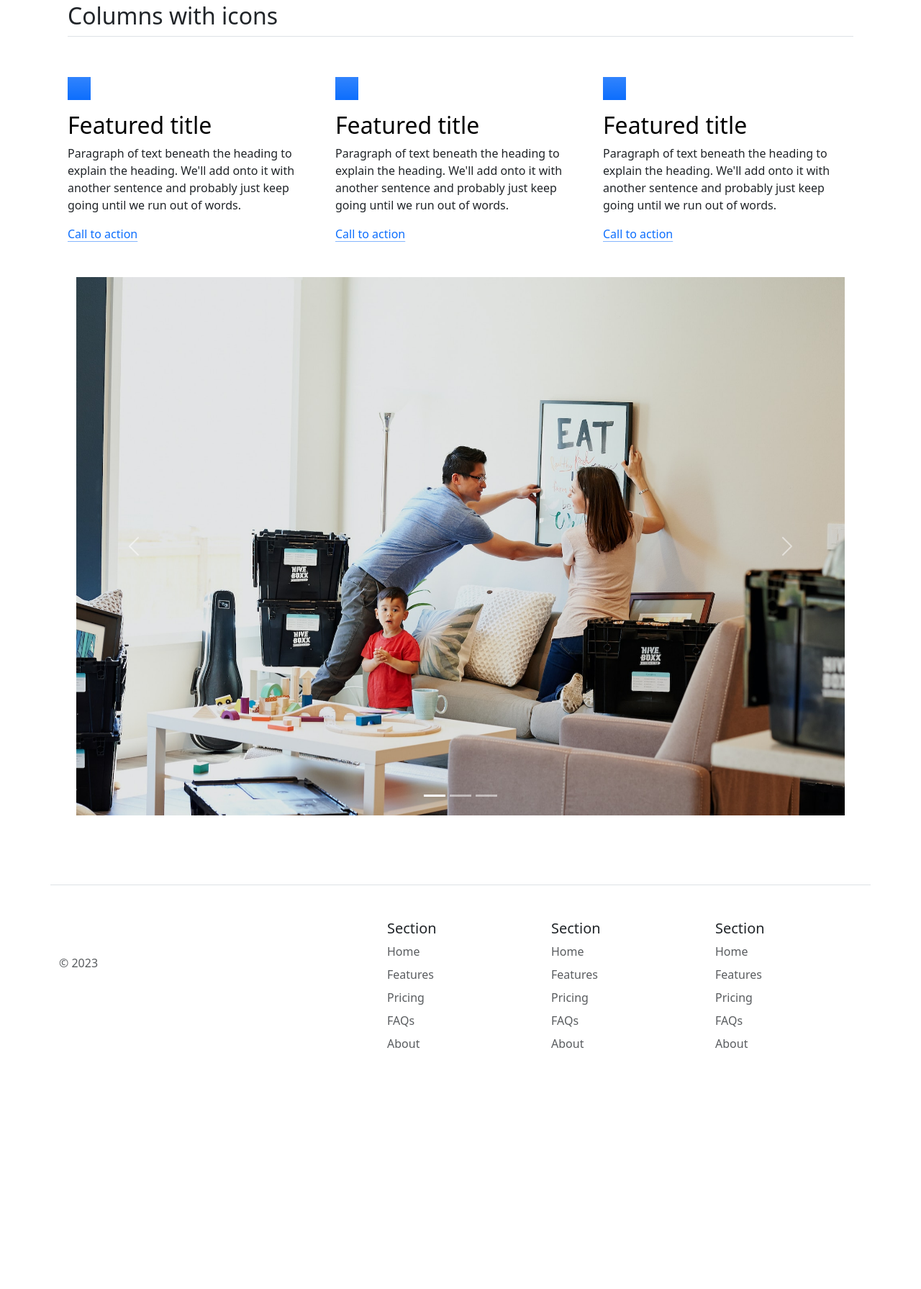
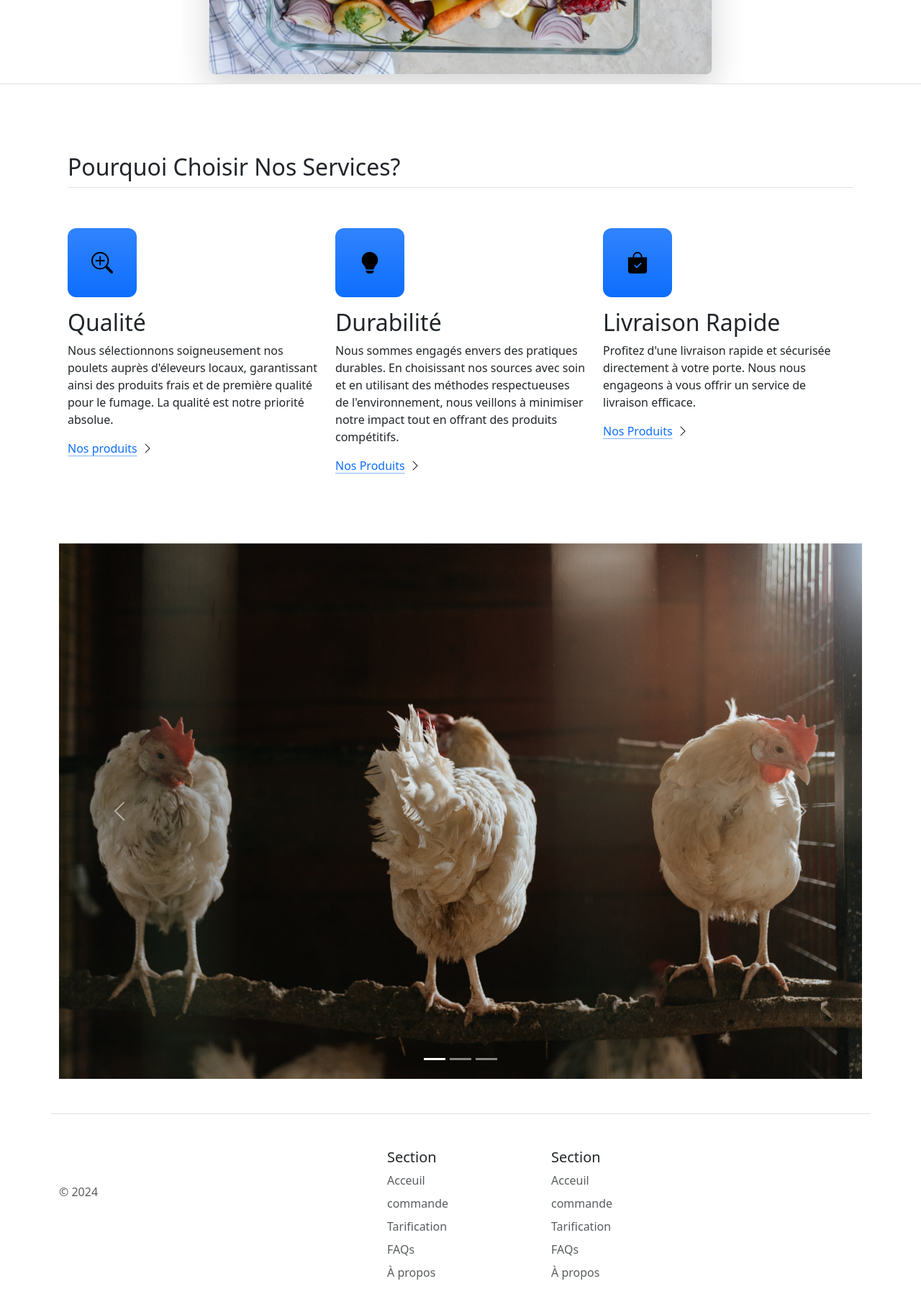
Before and after one commit to xenon28/produits-fumees, a plain HTML site: page index.html in a window 1280 px wide. Shown: the part 831-2622 px from the top of the page at 72% size. Before the commit the page ends 2413 px from the top, so only its background shows below. Drawn offline with nearby package versions, Linux system fonts and the light colour scheme.

Commit message:
Add files via upload

```diff
--- a/index.html
+++ b/index.html
@@ -1,5 +1,5 @@
 <!DOCTYPE html>
-<html lang="en" data-bs-theme="punk">
+<html lang="en">
 
 <head>
   <meta charset="UTF-8">
@@ -8,146 +8,165 @@
   <link href="https://cdn.jsdelivr.net/npm/bootstrap@5.3.0-alpha2/dist/css/bootstrap.min.css" rel="stylesheet"
     integrity="sha384-aFq/bzH65dt+w6FI2ooMVUpc+21e0SRygnTpmBvdBgSdnuTN7QbdgL+OapgHtvPp" crossorigin="anonymous">
   <style>
+    .feature-icon {
+      width: 6rem;
+      height: 6rem;
+      border-radius: 0.75rem;
+
+    }
+
+
+
 
   </style>
 </head>
 
 <body>
 
-  <nav class="navbar navbar-expand-lg bg-body-tertiary">
+  <nav class="navbar navbar-expand-lg bg-body-tertiary" >
     <div class="container-fluid">
-      <a class="navbar-brand" href="#"><svg xmlns="http://www.w3.org/2000/svg" width="30" height="25" fill="currentColor" class="bi bi-arrow-down-up" viewBox="0 0 16 16">
-        <path fill-rule="evenodd" d="M11.5 15a.5.5 0 0 0 .5-.5V2.707l3.146 3.147a.5.5 0 0 0 .708-.708l-4-4a.5.5 0 0 0-.708 0l-4 4a.5.5 0 1 0 .708.708L11 2.707V14.5a.5.5 0 0 0 .5.5m-7-14a.5.5 0 0 1 .5.5v11.793l3.146-3.147a.5.5 0 0 1 .708.708l-4 4a.5.5 0 0 1-.708 0l-4-4a.5.5 0 0 1 .708-.708L4 13.293V1.5a.5.5 0 0 1 .5-.5"/>
-      </svg> Meets</a>
-      <button class="navbar-toggler" type="button" data-bs-toggle="collapse" data-bs-target="#navbarSupportedContent" aria-controls="navbarSupportedContent" aria-expanded="false" aria-label="Toggle navigation">
+      <a class="navbar-brand" href="#"><img src="./Leonardo_Diffusion_XL_logo_meat_picture_delivery_product_0.jpg" alt="moveit brand icon" height="25"> Meat UP</a>
+      <button class="navbar-toggler" type="button" data-bs-toggle="collapse" data-bs-target="#navbarSupportedContent"
+        aria-controls="navbarSupportedContent" aria-expanded="false" aria-label="Toggle navigation">
         <span class="navbar-toggler-icon"></span>
       </button>
       <div class="collapse navbar-collapse" id="navbarSupportedContent">
         <ul class="navbar-nav me-auto mb-2 mb-lg-0">
           <li class="nav-item">
-            <a class="nav-link active" aria-current="page" href="#">Home</a>
+            <a class="nav-link active" aria-current="page" href="#">Acceuil</a>
           </li>
           <li class="nav-item">
-            <a class="nav-link" href="#">about</a>
+            <a class="nav-link" href="#">À propos</a>
           </li>
           <li class="nav-item dropdown">
             <a class="nav-link dropdown-toggle" href="#" role="button" data-bs-toggle="dropdown" aria-expanded="false">
-              services
+              Services
             </a>
             <ul class="dropdown-menu">
-              <li><a class="dropdown-item" href="#">Action</a></li>
-              <li><a class="dropdown-item" href="#">Another action</a></li>
-              <li><hr class="dropdown-divider"></li>
-              <li><a class="dropdown-item" href="#">Something else here</a></li>
+              <li><a class="dropdown-item" href="#">Tarification</a></li>
+              <li><a class="dropdown-item" href="#">Commandes</a></li>
+              <li>
+                <hr class="dropdown-divider">
+              </li>
+              <li><a class="dropdown-item" href="#">Contact : +237672279685</a></li>
             </ul>
           </li>
-
         </ul>
         <form class="d-flex" role="search">
-          <input class="form-control me-2" type="search" placeholder="previous" aria-label="Search">
-          <button class="btn btn-outline-success" type="submit">more</button>
+          <input class="form-control me-2" type="search" placeholder="Recherche de produits" aria-label="Search">
+          <button class="btn btn-outline-success" type="submit">Check</button>
         </form>
       </div>
     </div>
   </nav>
-  <div class="px-4 pt-5 my-5 text-center border-bottom">
-    <h1 class="display-4 fw-bold text-body-emphasis">Move With Joy</h1>
-    <div class="col-lg-6 mx-auto">
-      <p class="lead mb-4">Welcome to our website, where we are on a mission to provide exceptional moving services to customers in the US. As a startup, we believe that moving doesn't have to be stressful or complicated, and we are passionate about making the process as seamless and enjoyable as possible.
 
 
-
-
-
-
+  <div class="px-4 pt-5 my-5 text-center border-bottom">
+    <h1 class="display-4 fw-bold text-body-emphasis">Savourez l'Excellence </h1>
+    <div class="col-lg-6 mx-auto">
+      <p class="lead mb-4">Bienvenue sur notre plateforme de transformation de viande spécialisée dans le fumage de poulets ! Nous sommes déterminés à offrir des produits de qualité supérieure pour satisfaire les amateurs de saveurs authentiques.
       </p>
       <div class="d-grid gap-2 d-sm-flex justify-content-sm-center mb-5">
-        <button type="button" class="btn btn-primary btn-lg px-4 me-sm-3">Get a Quote</button>
-        <button type="button" class="btn btn-outline-secondary btn-lg px-4">Contact US</button>
+        <button type="button" class="btn btn-primary btn-lg px-4 me-sm-3">Nos Produits</button>
+        <button type="button" class="btn btn-outline-secondary btn-lg px-4">Nous contacter</button>
       </div>
     </div>
-    <div class="overflow-hidden" style="max-height: 30vh;">
+    <div class="overflow-hidden" style="max-height: 60vh;">
       <div class="container px-5">
-        <img src="./moving-van.jpg" class="img-fluid border rounded-3 shadow-lg mb-4" alt="Example image" width="700" height="500" loading="lazy">
+        <img src="./new2.jpg" class="img-fluid border rounded-3 shadow-lg mb-4" alt="Example image" width="700"
+         height="500" loading="lazy" >
       </div>
     </div>
   </div>
+
   <div class="container px-4 py-5" id="featured-3">
-    <h2 class="pb-2 border-bottom">Columns with icons</h2>
+    <h2 class="pb-2 border-bottom">Pourquoi Choisir Nos Services?</h2>
     <div class="row g-4 py-5 row-cols-1 row-cols-lg-3">
       <div class="feature col">
-        <div class="feature-icon d-inline-flex align-items-center justify-content-center text-bg-primary bg-gradient fs-2 mb-3">
-          <svg class="bi" width="1em" height="1em"><use xlink:href="#collection"></use></svg>
+        <div
+          class="feature-icon d-inline-flex align-items-center justify-content-center text-bg-primary bg-gradient fs-2 mb-3">
+          <img src="./zoom-in.svg" style="color: aliceblue;" alt="briefcase" height="30">
         </div>
-        <h3 class="fs-2 text-body-emphasis">Featured title</h3>
-        <p>Paragraph of text beneath the heading to explain the heading. We'll add onto it with another sentence and probably just keep going until we run out of words.</p>
+        <h3 class="fs-2">Qualité</h3>
+        <p>
+          Nous sélectionnons soigneusement nos poulets auprès d'éleveurs locaux, garantissant ainsi des produits frais et de première qualité pour le fumage. La qualité est notre priorité absolue.
+        </p>
         <a href="#" class="icon-link">
-          Call to action
-          <svg class="bi"><use xlink:href="#chevron-right"></use></svg>
+          Nos produits
+          <img src="./chevron-right.svg"  alt="chevron-right">
         </a>
       </div>
       <div class="feature col">
-        <div class="feature-icon d-inline-flex align-items-center justify-content-center text-bg-primary bg-gradient fs-2 mb-3">
-          <svg class="bi" width="1em" height="1em"><use xlink:href="#people-circle"></use></svg>
+        <div
+          class="feature-icon d-inline-flex align-items-center justify-content-center text-bg-primary bg-gradient fs-2 mb-3">
+          <img src="./lightbulb-fill.svg"  alt="lightbulb-fill" height="30">
         </div>
-        <h3 class="fs-2 text-body-emphasis">Featured title</h3>
-        <p>Paragraph of text beneath the heading to explain the heading. We'll add onto it with another sentence and probably just keep going until we run out of words.</p>
+        <h3 class="fs-2"> Durabilité</h3>
+        <p>Nous sommes engagés envers des pratiques durables. En choisissant nos sources avec soin et en utilisant des méthodes respectueuses de l'environnement, nous veillons à minimiser notre impact tout en offrant des produits compétitifs.</p>
         <a href="#" class="icon-link">
-          Call to action
-          <svg class="bi"><use xlink:href="#chevron-right"></use></svg>
+          Nos Produits
+          <img src="./chevron-right.svg" alt="chevron-right">
         </a>
       </div>
       <div class="feature col">
-        <div class="feature-icon d-inline-flex align-items-center justify-content-center text-bg-primary bg-gradient fs-2 mb-3">
-          <svg class="bi" width="1em" height="1em"><use xlink:href="#toggles2"></use></svg>
+        <div
+          class="feature-icon d-inline-flex align-items-center justify-content-center text-bg-primary bg-gradient fs-2 mb-3">
+          <img src="./bag-check-fill.svg" alt="chat-square-heart" height="30">
         </div>
-        <h3 class="fs-2 text-body-emphasis">Featured title</h3>
-        <p>Paragraph of text beneath the heading to explain the heading. We'll add onto it with another sentence and probably just keep going until we run out of words.</p>
+        <h3 class="fs-2">Livraison Rapide</h3>
+        <p>
+          Profitez d'une livraison rapide et sécurisée directement à votre porte. Nous nous engageons à vous offrir un service de livraison efficace.
+        </p>
         <a href="#" class="icon-link">
-          Call to action
-          <svg class="bi"><use xlink:href="#chevron-right"></use></svg>
+          Nos Produits
+          <img src="./chevron-right.svg" alt="chevron-right">
         </a>
-
       </div>
-
+    </div>
   </div>
   <div class="container">
     <div id="carouselExampleIndicators" class="carousel slide">
       <div class="carousel-indicators">
-          <button type="button" data-bs-target="#carouselExampleIndicators" data-bs-slide-to="0" class="active" aria-current="true" aria-label="Slide 1"></button>
-          <button type="button" data-bs-target="#carouselExampleIndicators" data-bs-slide-to="1" aria-label="Slide 2"></button>
-          <button type="button" data-bs-target="#carouselExampleIndicators" data-bs-slide-to="2" aria-label="Slide 3"></button>
+        <button type="button" data-bs-target="#carouselExampleIndicators" data-bs-slide-to="0" class="active"
+          aria-current="true" aria-label="Slide 1"></button>
+        <button type="button" data-bs-target="#carouselExampleIndicators" data-bs-slide-to="1"
+          aria-label="Slide 2"></button>
+        <button type="button" data-bs-target="#carouselExampleIndicators" data-bs-slide-to="2"
+          aria-label="Slide 3"></button>
       </div>
       <div class="carousel-inner">
-          <div class="carousel-item active">
-            <img src="./family.jpg" class="d-block w-100" alt="family picture">
+        <div class="carousel-item active" >
+          <img src="./pexels-cottonbro-studio-4911723.jpg" class="d-block w-100 " alt="couple">
         </div>
         <div class="carousel-item">
-            <img src="./dog.jpg" class="d-block w-100" alt="honey dog">
+          <img src="./pexels-pixabay-236887.jpg" class="d-block w-100 " alt="dog">
         </div>
-          <div class="carousel-item">
-            <img src="./couple.jpg" class="d-block w-100" alt="couple">
+        <div class="carousel-item" >
+          <img src="./pexels-kindel-media-6869042.jpg" class="d-block w-100" alt="family" >
         </div>
       </div>
-        <button class="carousel-control-prev" type="button" data-bs-target="#carouselExampleIndicators" data-bs-slide="prev">
+      <button class="carousel-control-prev" type="button" data-bs-target="#carouselExampleIndicators"
+        data-bs-slide="prev">
         <span class="carousel-control-prev-icon" aria-hidden="true"></span>
         <span class="visually-hidden">Previous</span>
       </button>
-        <button class="carousel-control-next" type="button" data-bs-target="#carouselExampleIndicators" data-bs-slide="next">
+      <button class="carousel-control-next" type="button" data-bs-target="#carouselExampleIndicators"
+        data-bs-slide="next">
         <span class="carousel-control-next-icon" aria-hidden="true"></span>
         <span class="visually-hidden">Next</span>
       </button>
     </div>
+  </div>
 
-  </div>
-</div>
   <div class="container">
     <footer class="row row-cols-1 row-cols-sm-2 row-cols-md-5 py-5 my-5 border-top">
       <div class="col mb-3">
         <a href="/" class="d-flex align-items-center mb-3 link-body-emphasis text-decoration-none">
-        <svg class="bi me-2" width="40" height="32"><use xlink:href="#bootstrap"></use></svg>
+          <svg class="bi me-2" width="40" height="32">
+            <use xlink:href="#bootstrap"></use>
+          </svg>
         </a>
-      <p class="text-body-secondary">© 2023</p>
+        <p class="text-body-secondary">© 2024</p>
       </div>
 
       <div class="col mb-3">
@@ -157,38 +176,31 @@
       <div class="col mb-3">
         <h5>Section</h5>
         <ul class="nav flex-column">
-        <li class="nav-item mb-2"><a href="#" class="nav-link p-0 text-body-secondary">Home</a></li>
-        <li class="nav-item mb-2"><a href="#" class="nav-link p-0 text-body-secondary">Features</a></li>
-        <li class="nav-item mb-2"><a href="#" class="nav-link p-0 text-body-secondary">Pricing</a></li>
+          <li class="nav-item mb-2"><a href="#" class="nav-link p-0 text-body-secondary">Acceuil</a></li>
+          <li class="nav-item mb-2"><a href="#" class="nav-link p-0 text-body-secondary">commande</a></li>
+          <li class="nav-item mb-2"><a href="#" class="nav-link p-0 text-body-secondary">Tarification</a></li>
           <li class="nav-item mb-2"><a href="#" class="nav-link p-0 text-body-secondary">FAQs</a></li>
-        <li class="nav-item mb-2"><a href="#" class="nav-link p-0 text-body-secondary">About</a></li>
+          <li class="nav-item mb-2"><a href="#" class="nav-link p-0 text-body-secondary">À propos</a></li>
         </ul>
       </div>
 
       <div class="col mb-3">
         <h5>Section</h5>
         <ul class="nav flex-column">
-        <li class="nav-item mb-2"><a href="#" class="nav-link p-0 text-body-secondary">Home</a></li>
-        <li class="nav-item mb-2"><a href="#" class="nav-link p-0 text-body-secondary">Features</a></li>
-        <li class="nav-item mb-2"><a href="#" class="nav-link p-0 text-body-secondary">Pricing</a></li>
+          <li class="nav-item mb-2"><a href="#" class="nav-link p-0 text-body-secondary">Acceuil</a></li>
+          <li class="nav-item mb-2"><a href="#" class="nav-link p-0 text-body-secondary">commande</a></li>
+          <li class="nav-item mb-2"><a href="#" class="nav-link p-0 text-body-secondary">Tarification</a></li>
           <li class="nav-item mb-2"><a href="#" class="nav-link p-0 text-body-secondary">FAQs</a></li>
-        <li class="nav-item mb-2"><a href="#" class="nav-link p-0 text-body-secondary">About</a></li>
+          <li class="nav-item mb-2"><a href="#" class="nav-link p-0 text-body-secondary">À propos</a></li>
         </ul>
       </div>
 
-    <div class="col mb-3">
-      <h5>Section</h5>
-      <ul class="nav flex-column">
-        <li class="nav-item mb-2"><a href="#" class="nav-link p-0 text-body-secondary">Home</a></li>
-        <li class="nav-item mb-2"><a href="#" class="nav-link p-0 text-body-secondary">Features</a></li>
-        <li class="nav-item mb-2"><a href="#" class="nav-link p-0 text-body-secondary">Pricing</a></li>
-        <li class="nav-item mb-2"><a href="#" class="nav-link p-0 text-body-secondary">FAQs</a></li>
-        <li class="nav-item mb-2"><a href="#" class="nav-link p-0 text-body-secondary">About</a></li>
-      </ul>
-    </div>
+
     </footer>
   </div>
-  <script src="https://cdn.jsdelivr.net/npm/bootstrap@5.3.2/dist/js/bootstrap.bundle.min.js" integrity="sha384-C6RzsynM9kWDrMNeT87bh95OGNyZPhcTNXj1NW7RuBCsyN/o0jlpcV8Qyq46cDfL" crossorigin="anonymous"></script>
+  <script src="https://cdn.jsdelivr.net/npm/bootstrap@5.3.0-alpha3/dist/js/bootstrap.bundle.min.js"
+    integrity="sha384-ENjdO4Dr2bkBIFxQpeoTz1HIcje39Wm4jDKdf19U8gI4ddQ3GYNS7NTKfAdVQSZe"
+    crossorigin="anonymous"></script>
 </body>
 
 </html>
```
Lines whose indentation alone changed are shown as unchanged.
